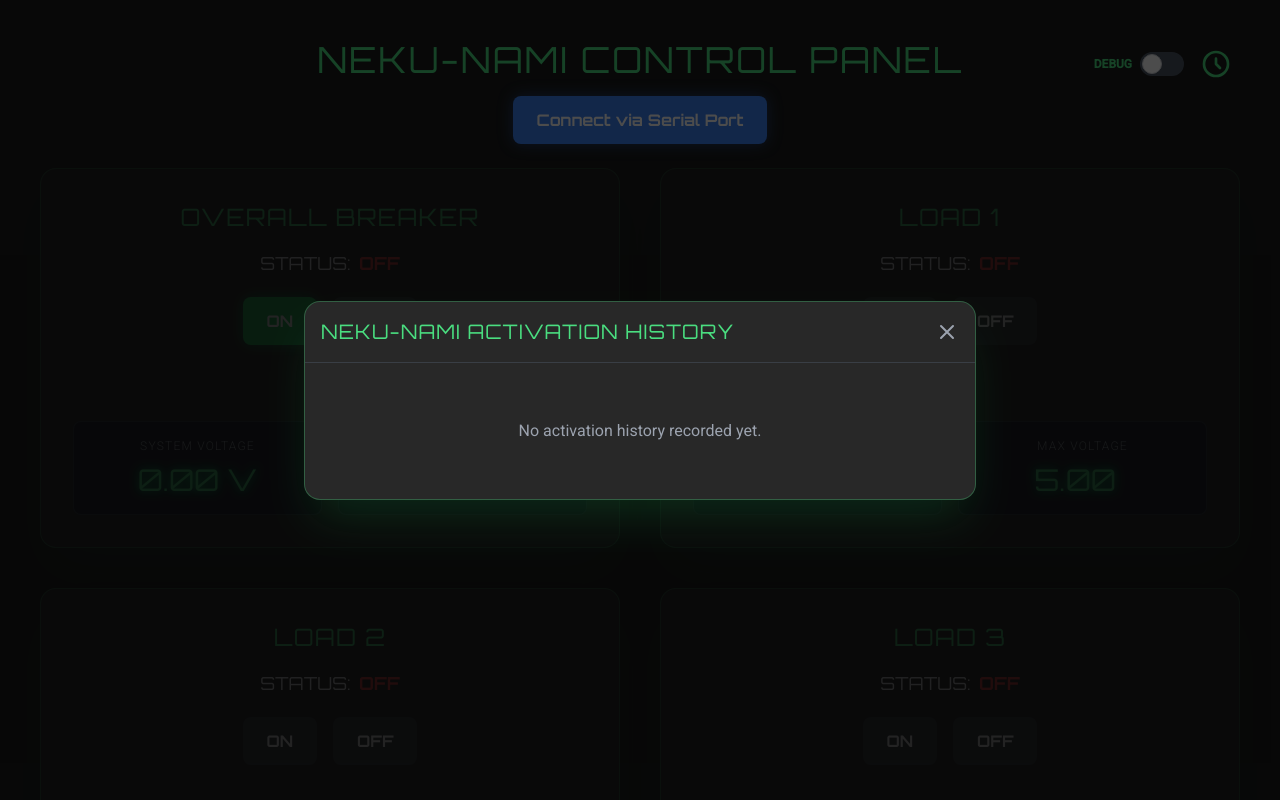
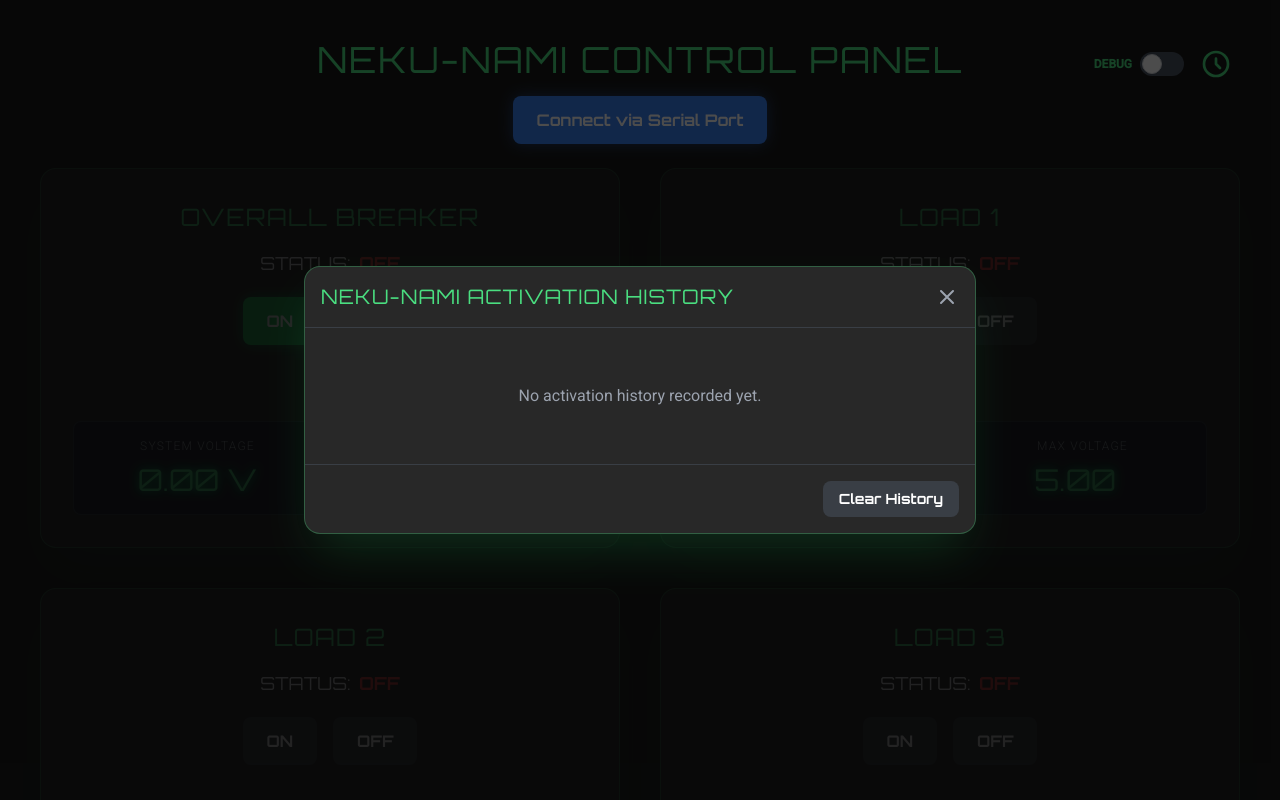
Before and after one commit to brulargeburp/neku-web, a React (Vite) app: page / in a window 1280 px wide. Both pictures are taken after a click on the button "View history". Shown: the top 800 px of the page. Built offline with nearby package versions, Linux system fonts and the light colour scheme.

Commit message:
feat(History): Add functionality to clear logs
Implements a "Clear History" button in the History Modal. This allows users to permanently delete all recorded logs from both the UI and local storage. A confirmation prompt prevents accidental data loss.

```diff
--- a/App.tsx
+++ b/App.tsx
@@ -354,6 +354,17 @@ const App: React.FC = () => {
     };
   }, [handleDisconnect]);
 
+  const handleClearHistory = () => {
+    if (window.confirm('Are you sure you want to permanently delete all history logs?')) {
+        setHistoryLogs([]);
+        try {
+            localStorage.removeItem('nekuNamiHistory');
+        } catch (e) {
+            console.error("Failed to clear history logs from localStorage", e);
+        }
+    }
+  };
+
   return (
     <>
       <main className="text-gray-100 min-h-screen w-full flex flex-col items-center justify-center p-4 sm:p-6 md:p-10">
@@ -419,6 +430,7 @@ const App: React.FC = () => {
         isOpen={isHistoryVisible}
         onClose={() => setIsHistoryVisible(false)}
         logs={historyLogs}
+        onClearHistory={handleClearHistory}
       />
     </>
   );
--- a/components/HistoryModal.tsx
+++ b/components/HistoryModal.tsx
@@ -6,9 +6,10 @@ interface HistoryModalProps {
   isOpen: boolean;
   onClose: () => void;
   logs: HistoryLog[];
+  onClearHistory: () => void;
 }
 
-const HistoryModal: React.FC<HistoryModalProps> = ({ isOpen, onClose, logs }) => {
+const HistoryModal: React.FC<HistoryModalProps> = ({ isOpen, onClose, logs, onClearHistory }) => {
   if (!isOpen) {
     return null;
   }
@@ -59,6 +60,17 @@ const HistoryModal: React.FC<HistoryModalProps> = ({ isOpen, onClose, logs }) =>
             </ul>
           )}
         </div>
+
+        <footer className="p-4 border-t border-gray-600/50 flex justify-end">
+          <button
+            onClick={onClearHistory}
+            disabled={logs.length === 0}
+            className="font-orbitron text-white text-sm font-bold py-2 px-4 rounded-lg bg-red-600 shadow-[0_0_10px_rgba(255,65,65,0.3)] hover:bg-red-500 hover:shadow-[0_0_15px_rgba(255,65,65,0.5)] disabled:bg-gray-600/50 disabled:shadow-none disabled:cursor-not-allowed transition-all duration-300"
+            aria-label="Clear all history logs"
+          >
+            Clear History
+          </button>
+        </footer>
       </div>
     </div>
   );
```
